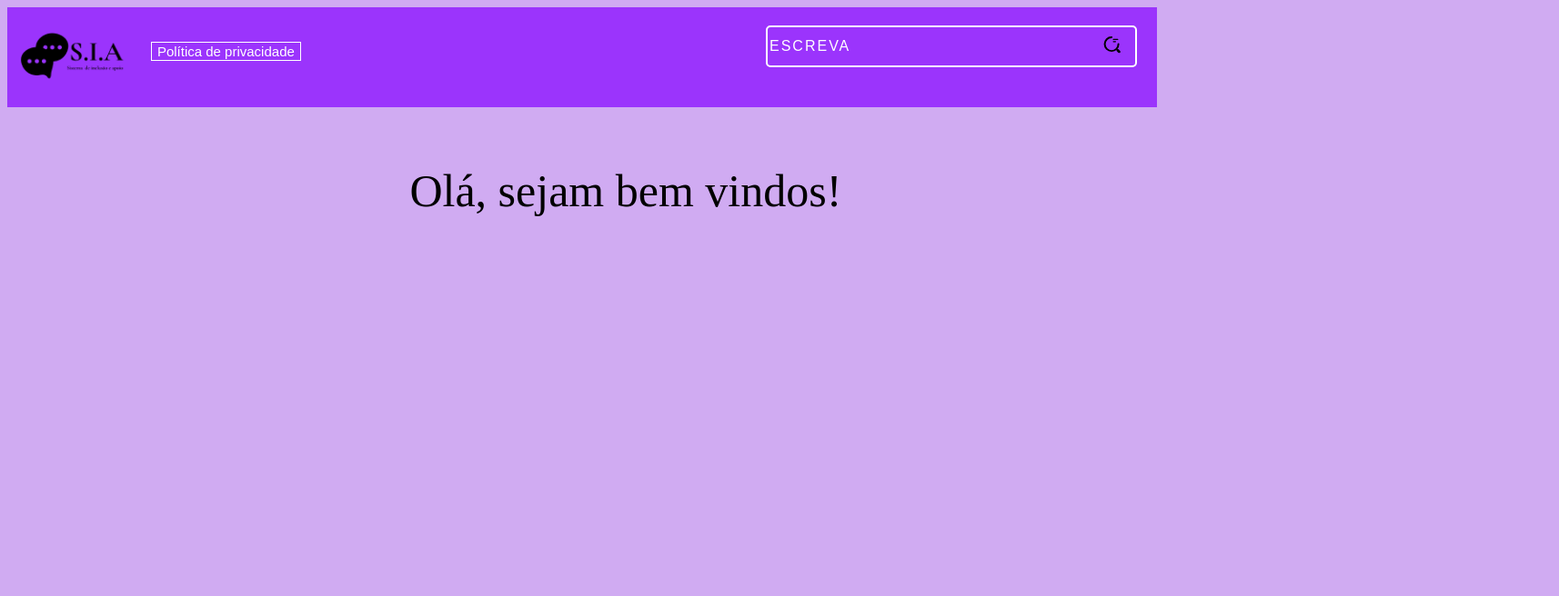
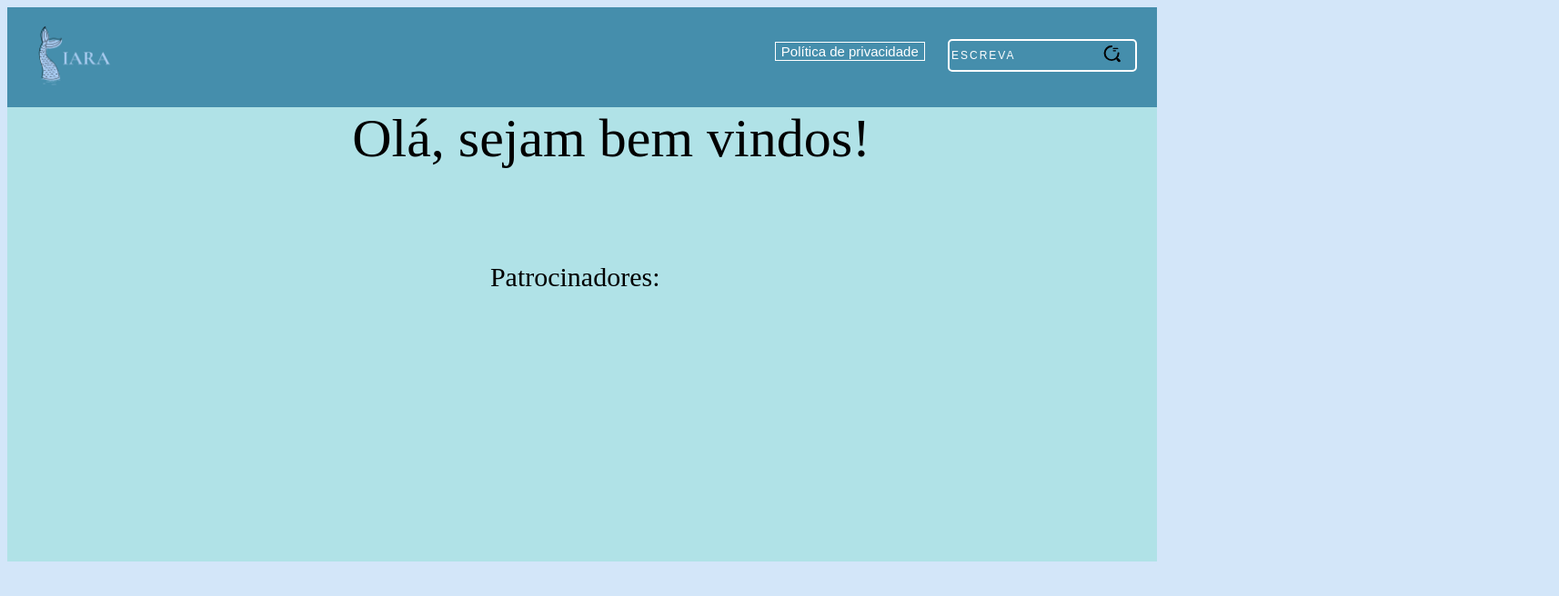
Before and after one commit to lari2806/IARA, a plain HTML site: page sia.html in a window 1280 px wide. Shown: the whole page at 91% size, 1714 px wide, since content can reach past the window. Drawn offline with Linux system fonts and the light colour scheme.

Commit message:
nova atualização

```diff
--- a/sia.html
+++ b/sia.html
@@ -3,9 +3,9 @@
 <head>
     <meta charset="UTF-8">
     <meta name="viewport" content="width=device-width, initial-scale=1.0">
-    <title>S.I.A</title>
+    <title>IARA</title>
     <link rel="stylesheet" href="sia.css">
-    <link rel="shortcut icon" href="imagens/balão.png" type="image/x-icon">
+    <link rel="shortcut icon" href="imagens/iaralogo-removebg-preview.png" type="image/x-icon">
 
 </head>
 <body>
@@ -18,17 +18,18 @@
         </span>
       </div>
 
-<img src="imagens/s.i.a__1_-removebg-preview.png" alt="">
+<img src="imagens/iara-removebg-preview.png" alt="">
 
 <button><a href="#"></a> Política de privacidade</button>
 
 
 </header>
-<div class="meio">
+
+<main>
     <div id="text"></div>
+<p>Patrocinadores:</p>
 
-
-</div>
+</main>
 
 <script src="sia.js"></script>
 </body>
--- a/sia.scss
+++ b/sia.scss
@@ -1,8 +1,11 @@
-$cor-site:rgb(155, 52, 252) ;
-$cor-fundo:rgb(208, 171, 242);
+$cor-site:rgb(69, 142, 172) ;
+$cor-fundo:rgb(211, 230, 249);
+$cor-elementos: white;
+$cor-main: rgb(176, 226, 231);
 
 body{
     background-color: $cor-fundo;
+    overflow-x: hidden;
 }
 
 header{
@@ -17,44 +20,54 @@ header{
     }
 
     button{
-        margin-left: 2%;
         margin-top: 3%;
         font-size: 15px;
         background-color: $cor-site;
-        color: black;
-        border: 1px solid white;
-        color: white; ;
+        color: $cor-elementos;
+        border: 1px solid $cor-elementos;
+        color: $cor-elementos;
+        float: right;
+        margin-right: 2%;
     }
   }
 
-.meio{
-    height: 80%;
+main{
+    font-size: 60px;
+    background-color:$cor-main;
     width: 100%;
-    font-size: 50px;
-    margin-left: 35%;
-    margin-top: 5%;
+    height: 500px;
 
-    .frase {
-        transition: opacity 1s ease-in-out;
-        opacity: 1;
-    }
+
     .esconder {
         opacity: 0;
     }
     .mostrar {
         opacity: 1;
     }
+
+    #text {
+      margin-left: 30%;
+    }
+
+    p{
+      color: black;
+      margin-top: 8%;
+      font-size: 30px;
+      margin-left: 13%;
+    margin-left: 42%;
+    }
+
 }
 
 .input-container {
-    width: 400px;
+    width: 200px;
     position: relative;
     float: right;
-    margin-top: 20px;
+    margin-top: 35px;
     margin-right: 30px;
   }
   input::placeholder {
-    color: white;
+    color: $cor-elementos;
   }
   .icon {
     position: absolute;
@@ -65,11 +78,10 @@ header{
 
   .input {
     width: 100%;
-    height: 40px;
-    transition: .2s linear;
-    border: 2px solid white;
+    height: 30px;
+    border: 2px solid $cor-elementos;
     border-radius: 5px;
-    font-size: 16px;
+    font-size: 12px;
     text-transform: uppercase;
     letter-spacing: 2px;
     background-color: $cor-site;
```
Also changed, not shown: imagens/balão.png (deleted), imagens/iara-removebg-preview.png (added), imagens/iara2-removebg-preview.png (added), imagens/iaralogo-removebg-preview.png (added), imagens/india.png (added), imagens/s.i.a__1_-removebg-preview.png (deleted), sia.css, 1 other file.
